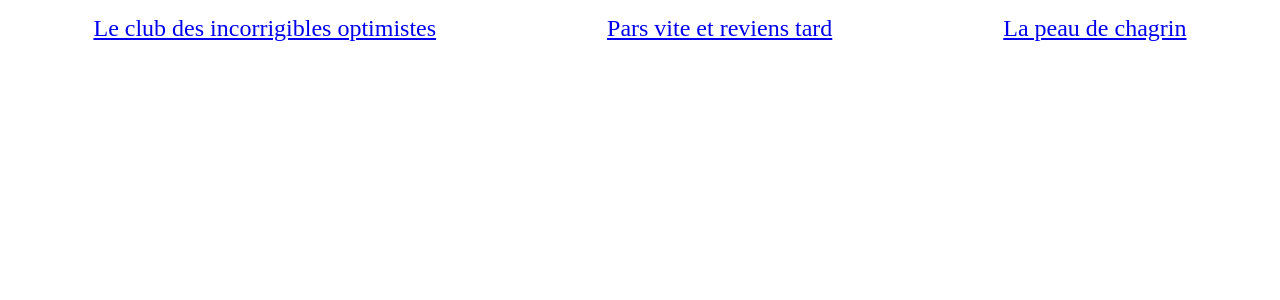
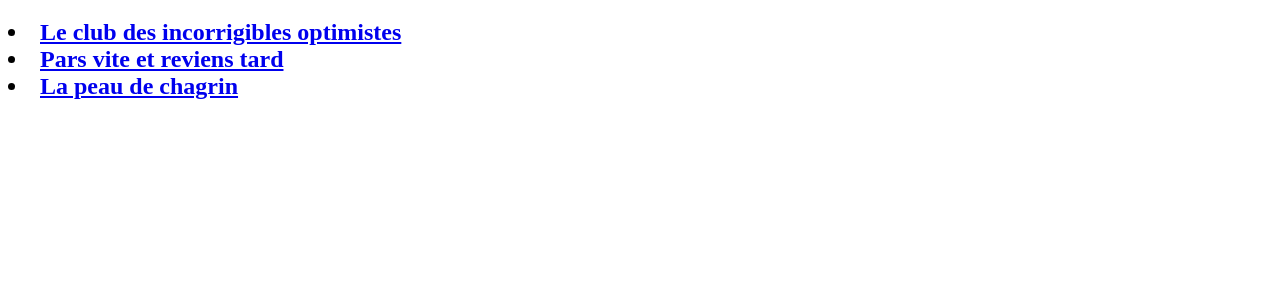
Before and after one commit to 0xKubitus/2022-08-03_React_Dynamic-Routing, a React (Create React App) app: page /book/1 in a window 1280 px wide. Shown: the top 300 px of the page. Built offline with nearby package versions, Linux system fonts and the light colour scheme.

Commit message:
in progress

```diff
--- a/src/App.jsx
+++ b/src/App.jsx
@@ -1,6 +1,7 @@
-import { BrowserRouter } from "react-router-dom";
+import { BrowserRouter, Routes, Route } from "react-router-dom";
 
 import Navbar from './components/Navbar';
+import Book from 'components/Book';
 
 
 function App() {
@@ -8,6 +9,9 @@
     <BrowserRouter>
       <div className="App">
         <Navbar />
+        {/* <Routes>
+          <Route path="/book/:bookSlug" element={<Book />} />
+        </Routes> */}
       </div>
     </BrowserRouter>
   );
--- a/src/components/Book/index.jsx
+++ b/src/components/Book/index.jsx
@@ -1,10 +1,18 @@
-import React from 'react';
-import { Link } from 'react-router-dom';
+import React, { useState, useEffect, } from 'react';
+import { useParams, Link, } from 'react-router-dom';
 
 import books from '../../data/books';
 
 
 const Book = () => {
+  const { bookSlug } = useParams();
+  const [currentBook, setCurrentBook] = useState(undefined);
+
+  useEffect(() => {
+    const foundBook = books.find((book) => book.slug === bookSlug);
+    setCurrentBook(foundBook);
+  }, [bookSlug])
+
   const booksLinks = books.map( (book) => {
     return (
       <li className="navbar-links" key={book.slug}>
@@ -15,7 +23,13 @@
     );
   });
 
-  return booksLinks
+
+
+  return (
+    <div>
+      <h3>{booksLinks}</h3>
+    </div>
+  )
 };
 
 
--- a/src/components/Navbar/index.jsx
+++ b/src/components/Navbar/index.jsx
@@ -1,12 +1,14 @@
+import { Routes, Route } from "react-router-dom";
+
 import Book from 'components/Book';
 
 
 const Navbar = () => {
   return (
-    <nav className="navbar">
-      <ul id="navbar-ul">
-        <Book />
-      </ul>
+    <nav>
+      <Routes>
+        <Route path="/book/:bookSlug" element={<Book />} />
+      </Routes>
     </nav>
   );
 };
```
